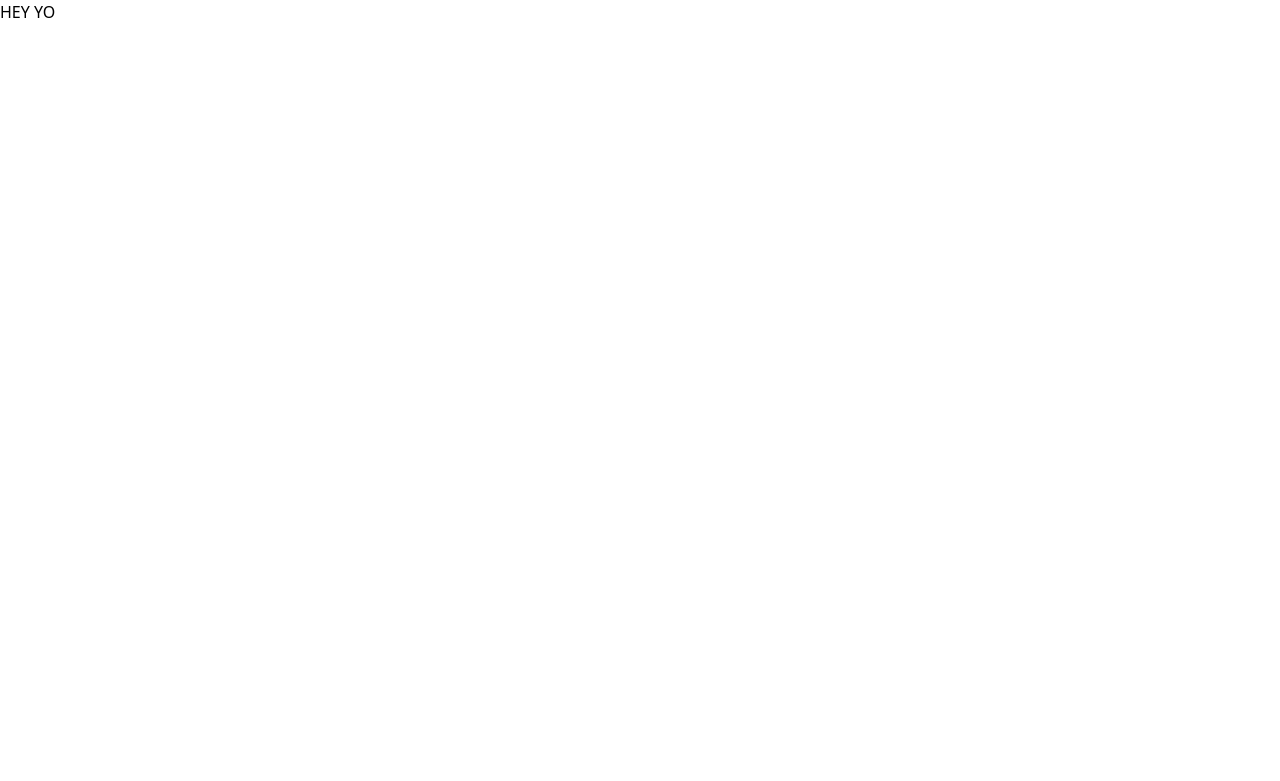
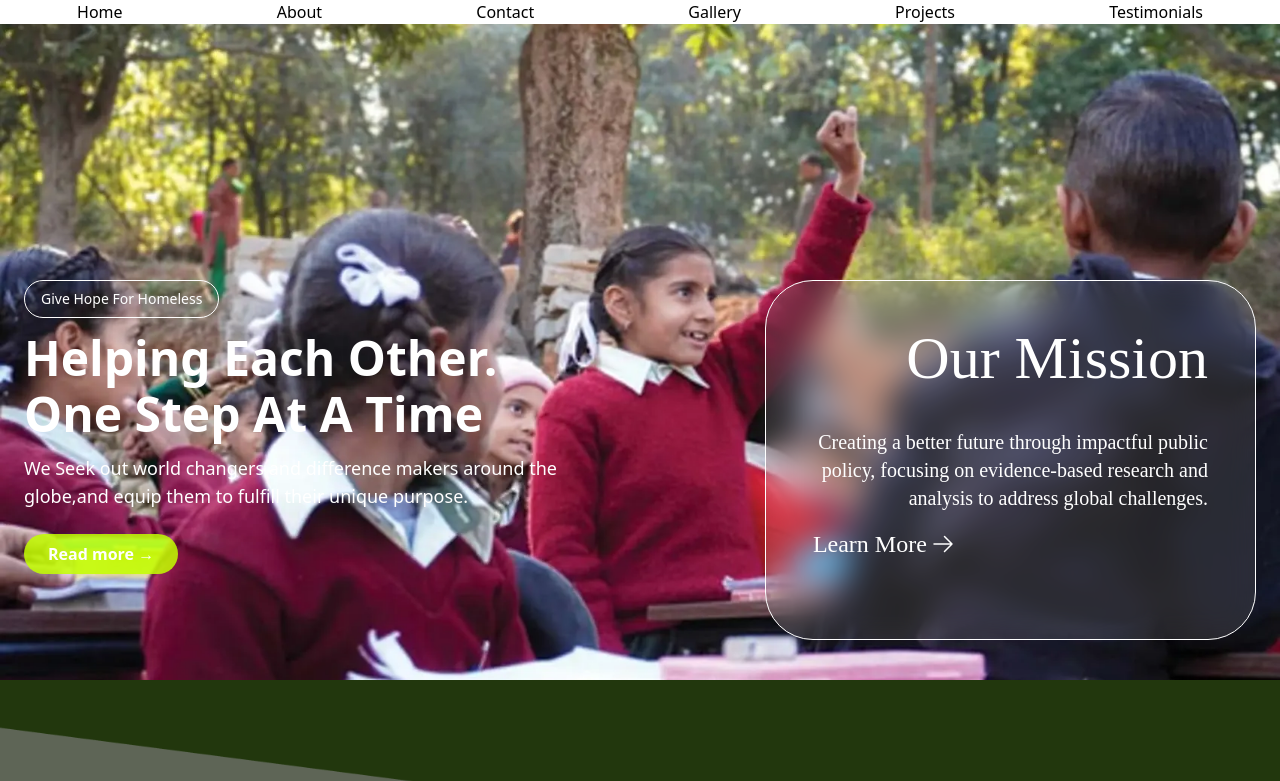
Before and after one commit to Manushivuz/iisppr, a React (Vite) app: page / in a window 1280 px wide. Shown: the top 781 px of the page. Built offline with nearby package versions, Linux system fonts and the light colour scheme.

Commit message:
Added temp layout

```diff
--- a/src/components/layout/Header.jsx
+++ b/src/components/layout/Header.jsx
@@ -0,0 +1,18 @@
+import { NavLink } from 'react-router-dom';
+
+const Header = () => {
+  return (
+    <nav >
+      <ul className="flex justify-around">
+        <li><NavLink to="/" end>Home</NavLink></li>
+        <li><NavLink to="/about">About</NavLink></li>
+        <li><NavLink to="/contact">Contact</NavLink></li>
+        <li><NavLink to="/gallery">Gallery</NavLink></li>
+        <li><NavLink to="/projects">Projects</NavLink></li>
+        <li><NavLink to="/testimonials">Testimonials</NavLink></li>
+      </ul>
+    </nav>
+  );
+};
+
+export default Header;
--- a/src/components/layout/Layout.jsx
+++ b/src/components/layout/Layout.jsx
@@ -1,8 +1,16 @@
-function Layout(){
-	return(
-		<div>
-			HEY YO
-		</div>
-	);
-}
+
+import { Outlet } from 'react-router-dom';
+import Header from './Header';
+
+const Layout = () => {
+  return (
+    <>
+      <Header />
+      <main>
+        <Outlet />
+      </main>
+    </>
+  );
+};
+
 export default Layout;
```
